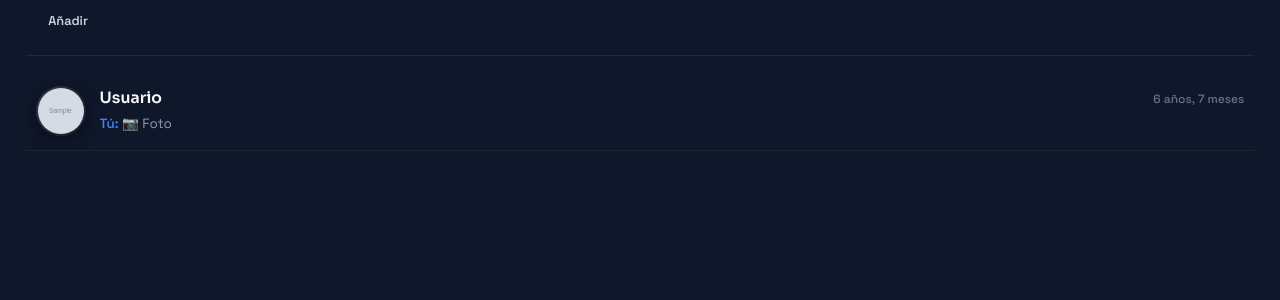
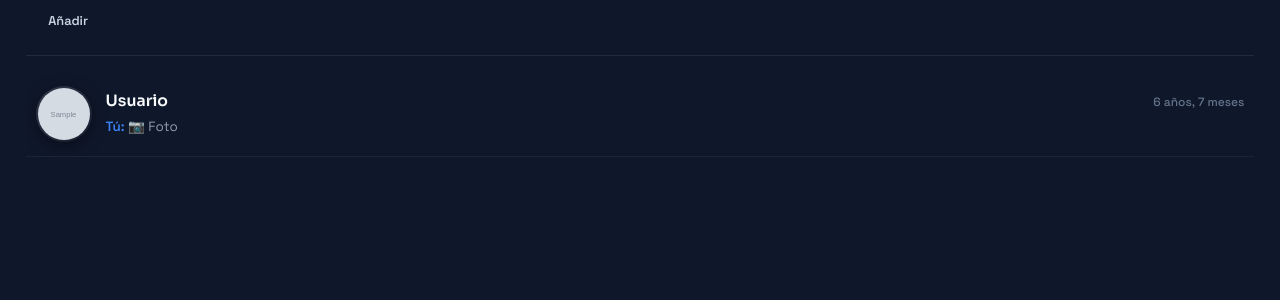
Before and after one commit to olvin78/walo, a Django app: page /mensajes/ in a window 1280 px wide. Shown: the part 157-457 px from the top of the page. Run offline with Django 5.2, Linux system fonts and the light colour scheme; a user stored in the database is signed in; tables that the repository leaves empty hold one stand-in row (values such as "Sample post"); grey boxes marked "Sample" are stand-in pictures; parts of the project's set-up code (start-up, migrations or seed data) failed here and were passed over.

Commit message:
style(inbox): enlarge profile avatar circle to 56px for enhanced visual presence

```diff
--- a/templates/core/inbox.html
+++ b/templates/core/inbox.html
@@ -1184,9 +1184,9 @@
            style="display: flex; align-items: center; gap: 14px; padding: 14px 10px; background: transparent; border: none; box-shadow: none; border-radius: 0; transition: background 0.15s ease, transform 0.25s cubic-bezier(0.16, 1, 0.3, 1); text-decoration: none; position: relative; z-index: 2; width: 100%;">
 
           {# AVATAR DEL USUARIO / PRODUCTO (PRO MAX STYLE) #}
-          <div class="conv-avatar-container" style="position: relative; flex-shrink: 0; width: 50px; height: 50px;">
-            <div style="width: 50px; height: 50px; border-radius: 50%; padding: 2px; background: {% if conversation.unread_count %}linear-gradient(135deg, #22c55e, #10b981){% else %}linear-gradient(135deg, rgba(255,255,255,0.15), rgba(255,255,255,0.03)){% endif %}; box-shadow: 0 4px 16px rgba(0,0,0,0.4);">
-              <div style="width: 100%; height: 100%; border-radius: 50%; overflow: hidden; background: #1e293b; display: flex; align-items: center; justify-content: center; font-weight: 800; color: #f8fafc; font-size: 1.15rem;">
+          <div class="conv-avatar-container" style="position: relative; flex-shrink: 0; width: 56px; height: 56px;">
+            <div style="width: 56px; height: 56px; border-radius: 50%; padding: 2px; background: {% if conversation.unread_count %}linear-gradient(135deg, #22c55e, #10b981){% else %}linear-gradient(135deg, rgba(255,255,255,0.15), rgba(255,255,255,0.03)){% endif %}; box-shadow: 0 4px 16px rgba(0,0,0,0.4);">
+              <div style="width: 100%; height: 100%; border-radius: 50%; overflow: hidden; background: #1e293b; display: flex; align-items: center; justify-content: center; font-weight: 800; color: #f8fafc; font-size: 1.25rem;">
                 {% if conversation.other_user and conversation.other_user.profile.avatar %}
                   <img src="{{ conversation.other_user.profile.avatar.url }}" style="width: 100%; height: 100%; object-fit: cover;">
                 {% elif conversation.listing and conversation.listing.image %}
@@ -1201,7 +1201,7 @@
 
             {# MINI BADGE DE PRODUCTO EN LA ESQUINA DEL AVATAR #}
             {% if conversation.other_user and conversation.other_user.profile.avatar and conversation.listing.image %}
-              <div style="position: absolute; bottom: -1px; right: -1px; width: 20px; height: 20px; border-radius: 6px; overflow: hidden; border: 2px solid #070b14; background: #1e293b; box-shadow: 0 2px 8px rgba(0,0,0,0.6);">
+              <div style="position: absolute; bottom: -1px; right: -1px; width: 22px; height: 22px; border-radius: 6px; overflow: hidden; border: 2px solid #070b14; background: #1e293b; box-shadow: 0 2px 8px rgba(0,0,0,0.6);">
                 <img src="{{ conversation.listing.image.url }}" style="width: 100%; height: 100%; object-fit: cover;">
               </div>
             {% endif %}
```
